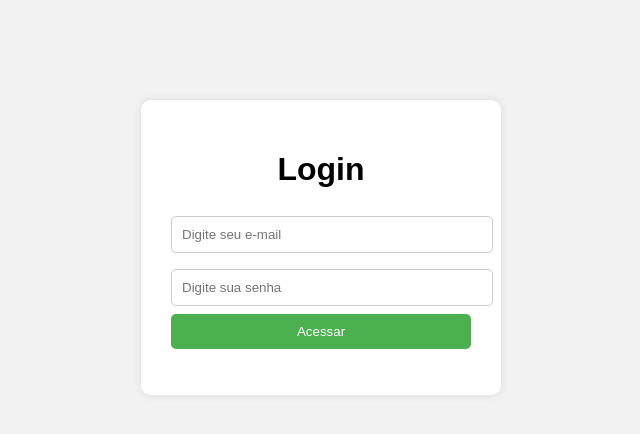
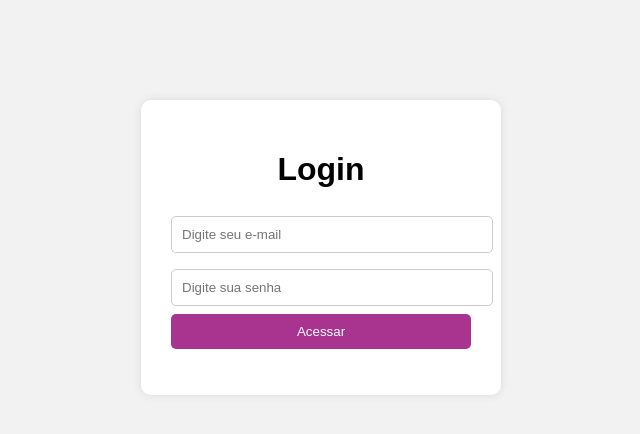
Before and after one commit to alicebelmontedev/projeto-devops, a React (Create React App) app: page / in a window 1280 px wide. Shown: the top 434 px of the page, without its empty margins (319-959 px from the left). Built offline with nearby package versions, Linux system fonts and the light colour scheme.

Commit message:
Ajuste 1

```diff
--- a/src/App.css
+++ b/src/App.css
@@ -29,7 +29,7 @@ input {
 button {
   width: 100%;
   padding: 10px;
-  background-color: #4CAF50;
+  background-color: #a8348f;
   color: white;
   border: none;
   border-radius: 5px;
@@ -37,7 +37,7 @@ button {
 }
 
 button:hover {
-  background-color: #45a049;
+  background-color: #cc2f34;
 }
 
 p {
```
